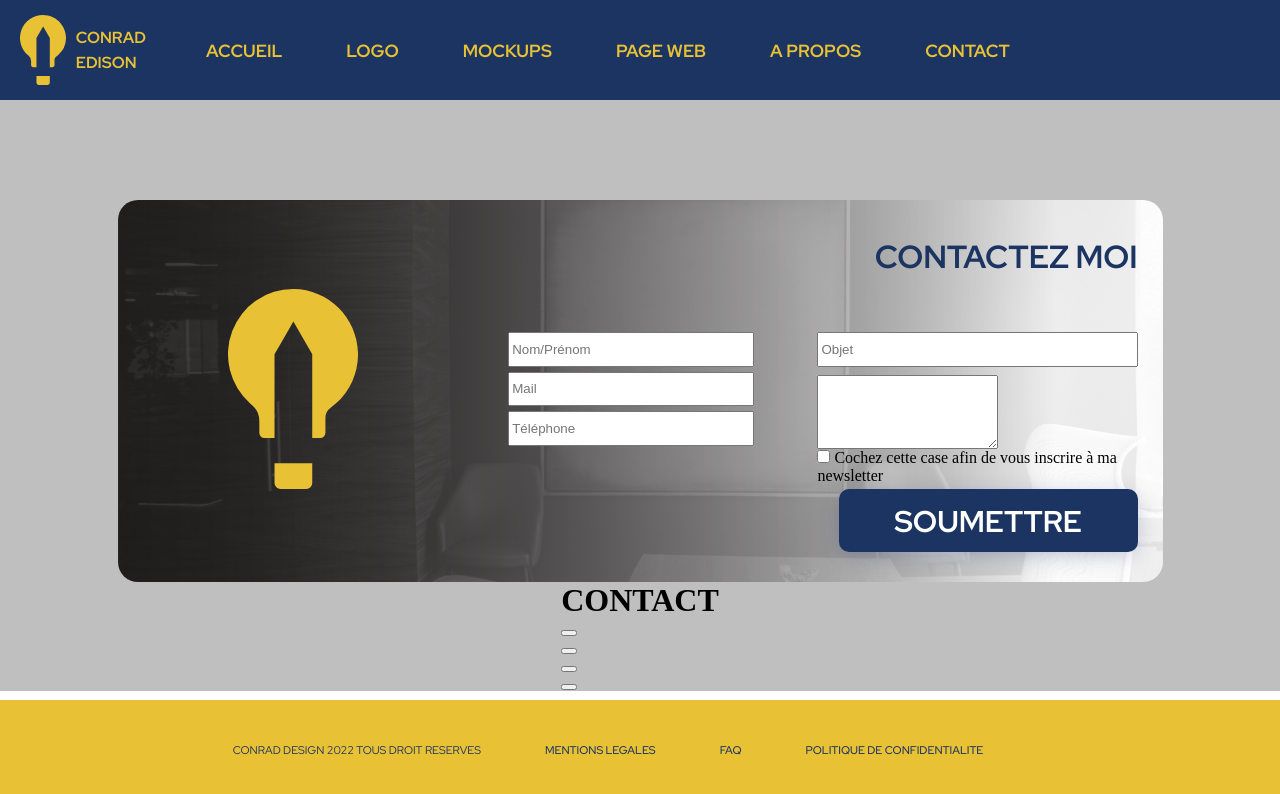
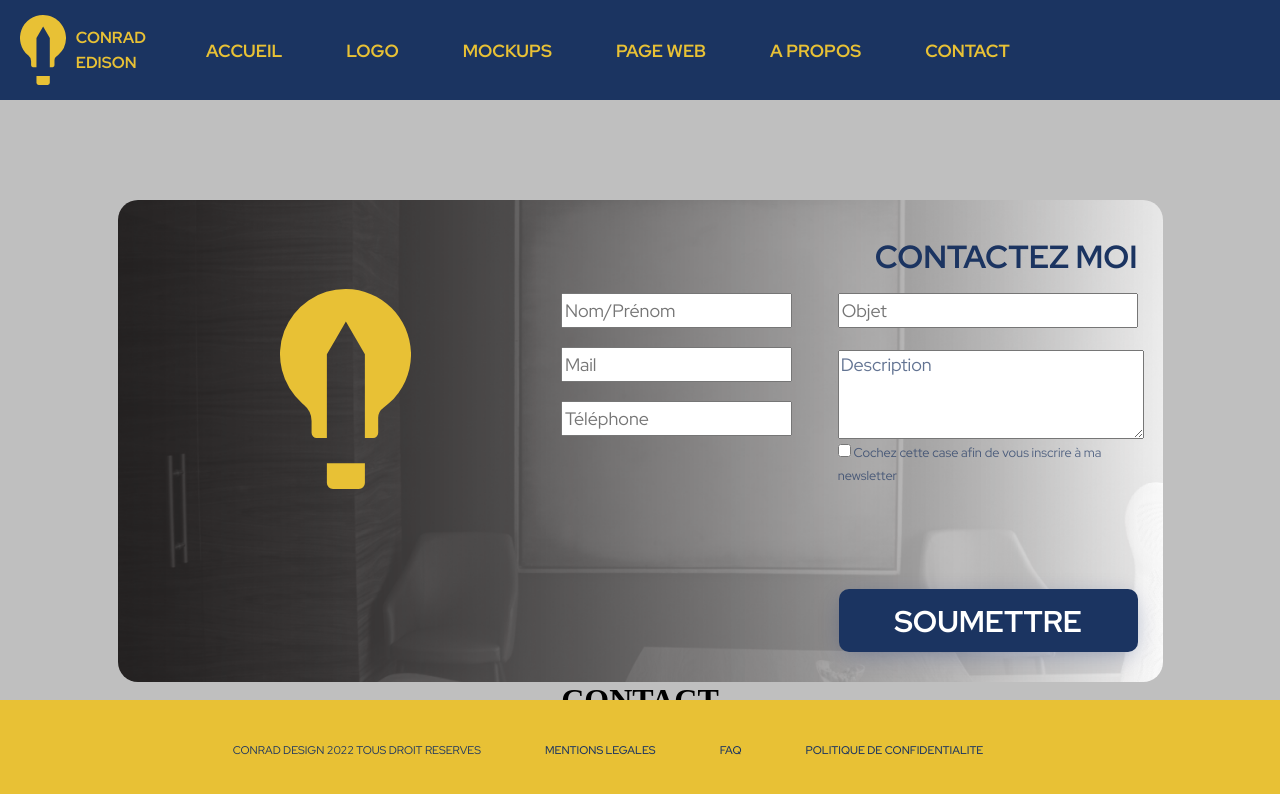
Before and after one commit to Musubi42/Conrado-Portfolio, a React (Create React App) app: page /contact in a window 1280 px wide. Shown: the top 794 px of the page. Built offline with nearby package versions, Linux system fonts and the light colour scheme.

Commit message:
Ne pas utiliser de % pour les grid gap

```diff
--- a/src/pages/contact/Contact.jsx
+++ b/src/pages/contact/Contact.jsx
@@ -40,6 +40,7 @@ export default function Contact() {
               <textarea
                 name="description"
                 id="description"
+                placeholder="Description"
                 // cols="30"
                 // rows="10"
                 className="contactInputDescription"
--- a/src/pages/contact/contact.css
+++ b/src/pages/contact/contact.css
@@ -8,6 +8,7 @@
   width: 100%;
   height: 100%;
   background: #bfbfbf;
+  /* overflow: auto; */
 }
 
 .contactDivContact {
@@ -39,6 +40,7 @@
   flex-direction: row;
   justify-content: center;
   align-items: center;
+  height: 100%;
   margin-left: 50px;
 }
 
@@ -53,8 +55,8 @@
   display: grid;
   grid-template-columns: 1fr 1.3fr;
   grid-template-rows: 1fr 1fr 1fr;
-  column-gap: 10%;
-  row-gap: 10%;
+  column-gap: 8%;
+  row-gap: 25px;
 
   align-items: center;
   justify-content: center;
@@ -62,6 +64,7 @@
   padding: 0;
   width: 100%;
   height: 100%;
+  padding-bottom: 50px;
 }
 
 /* .contactInput {
@@ -73,6 +76,13 @@
 .contactForm > * {
   height: 100%;
   border-radius: none;
+
+  font-family: 'Red Hat Display';
+  font-style: normal;
+  font-weight: 400;
+  font-size: 18px;
+  /* line-height: 24px; */
+  color: rgba(27, 52, 97, 0.69);
 }
 
 .contactInputName {
@@ -108,17 +118,27 @@
   grid-column-end: 3;
   grid-row-start: 2;
   grid-row-end: 4;
-  height: 100%;
+  /* height: 100%; */
+}
+
+textarea::placeholder {
+  font-family: 'Red Hat Display';
+  font-style: normal;
+  font-weight: 400;
+  font-size: 18px;
+  line-height: 24px;
+  color: rgba(27, 52, 97, 0.69);
 }
 
 .contactInputDescription {
   display:flex;
   flex-direction: row;
   height: 100%;
+  width: 100%;
 }
 
 .contactInputNewsLetter {
-  align-items: flex-end;
+  font-size: .8rem;
 }
 
 .contactButtonContact {
@@ -129,15 +149,13 @@
   border-radius: 10px;
   width: 299px;
   height: 63px;
+  margin-top: 100px;
+
 
   font-family: 'Red Hat Display';
   font-style: normal;
   font-weight: 700;
   font-size: 30px;
   line-height: 40px;
-  /* display: flex;
-  align-items: center;
-  text-align: center; */
-
   color: #FFFFFF;
 }
```
